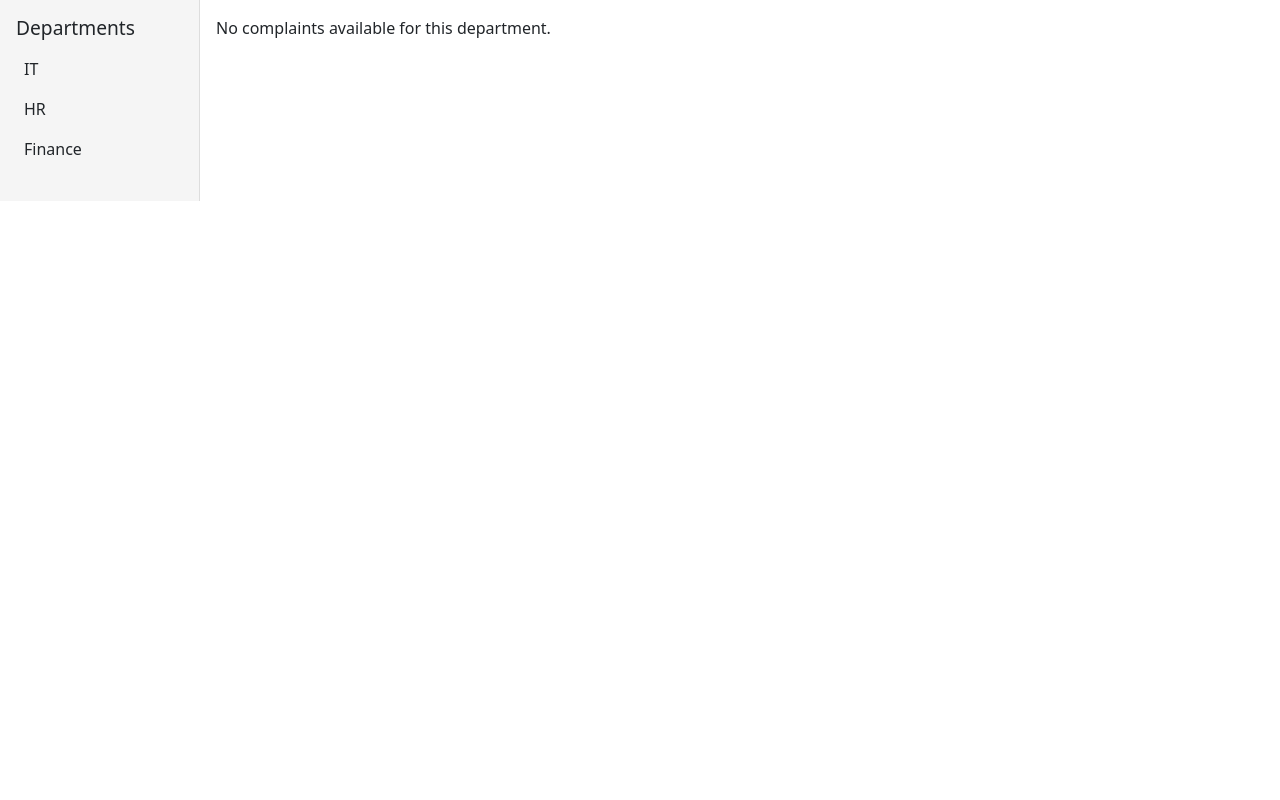
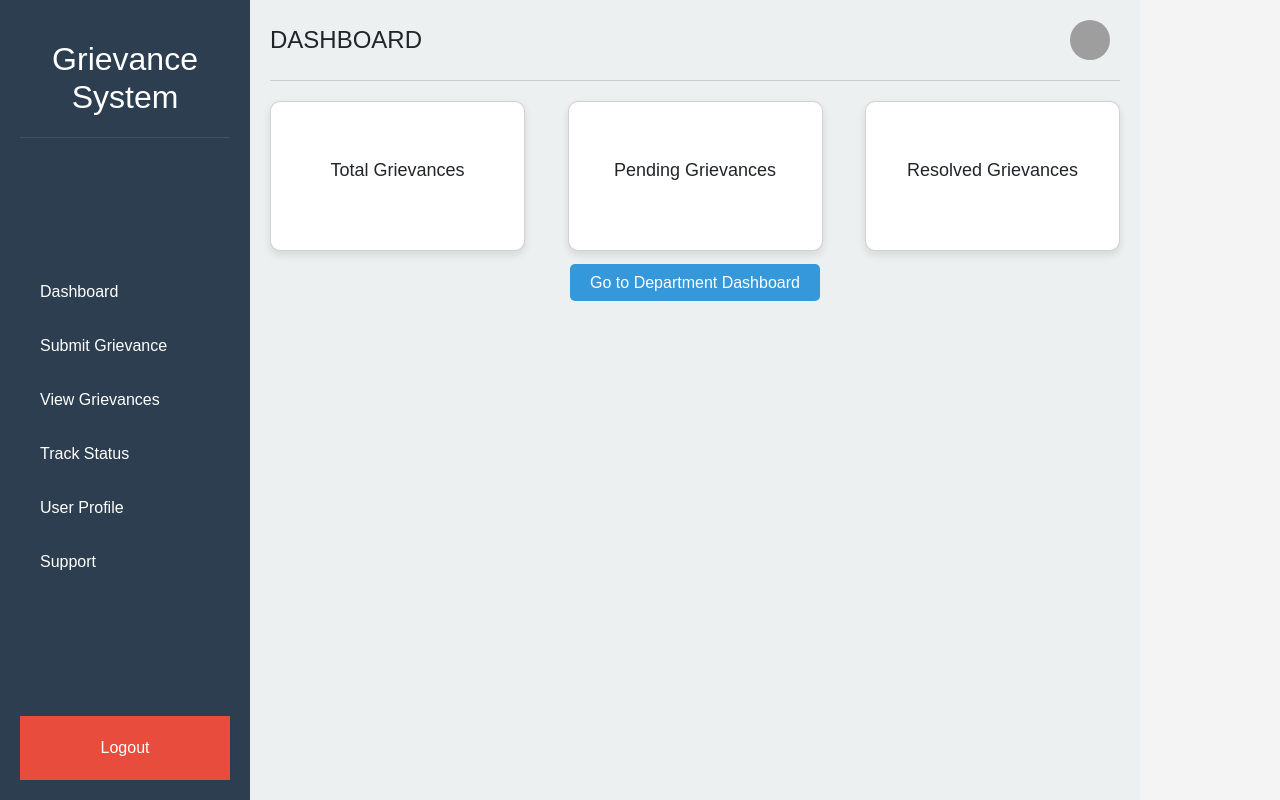
Before and after one commit to ananyabarik2002/GrievenceManagementSystem2024, an Angular app: page /admin-dashboard in a window 1280 px wide. Built offline with nearby package versions, Linux system fonts and the light colour scheme; grey boxes are pictures that could not be loaded.

Commit message:
made the admin dashbroad and added button for management

```diff
--- a/src/app/pages/admin-dashboard/admin-dashboard.component.css
+++ b/src/app/pages/admin-dashboard/admin-dashboard.component.css
@@ -1,40 +1,149 @@
-.dashboard {
-  display: flex;
+/* General Reset and Body Styles */
+* {
+  margin: 0;
+  padding: 0;
+  box-sizing: border-box;
 }
 
-.sidebar {
-  width: 200px;
-  padding: 1rem;
-  background-color: #f5f5f5;
-  border-right: 1px solid #ddd;
+body {
+  font-family: Arial, sans-serif;
+  background-color: #f4f4f4;
 }
 
-.sidebar h3 {
-  font-size: 1.2em;
-  margin-bottom: 0.5em;
+/* Container and Flex Layout */
+.container {
+  display: flex;
+  height: 100vh;
+}
+
+/* Sidebar Styles */
+.sidebar {
+  width: 250px;
+  background-color: #2C3E50;
+  color: white;
+  display: flex;
+  flex-direction: column;
+  justify-content: space-between;
+  padding: 20px;
+}
+
+.sidebar h2 {
+  text-align: center;
+  padding: 20px 0;
+  border-bottom: 1px solid rgba(255, 255, 255, 0.1);
 }
 
 .sidebar ul {
-  list-style-type: none;
-  padding: 0;
+  list-style: none;
+  padding: 20px;
 }
 
-.sidebar li {
-  padding: 0.5em;
-  cursor: pointer;
-  transition: background 0.3s;
+.sidebar ul li {
+  padding: 15px 0;
 }
 
-.sidebar li:hover {
-  background-color: #e0e0e0;
+.sidebar ul li a {
+  text-decoration: none;
+  color: white;
+  font-size: 16px;
+  display: block;
 }
 
-.content {
-  padding: 1rem;
-  flex: 1;
+.sidebar ul li a:hover {
+  background-color: #34495E;
+  padding-left: 10px;
+  transition: all 0.3s ease;
 }
 
-.content h3 {
-  font-size: 1.5em;
-  margin-bottom: 0.5em;
+.sidebar .logout {
+  text-align: center;
+  padding: 20px;
+  background-color: #E74C3C;
 }
+
+.sidebar .logout a {
+  color: white;
+  text-decoration: none;
+}
+
+/* Main Content Styles */
+.main-content {
+  flex-grow: 1;
+  padding: 20px;
+  background-color: #ecf0f1;
+}
+
+.main-header {
+  display: flex;
+  justify-content: space-between;
+  align-items: center;
+  padding-bottom: 20px;
+  border-bottom: 1px solid #ccc;
+}
+
+.main-header h1 {
+  font-size: 24px;
+}
+
+.main-header .profile {
+  display: flex;
+  align-items: center;
+}
+
+.main-header .profile img {
+  border-radius: 50%;
+  width: 40px;
+  height: 40px;
+  margin-right: 10px;
+}
+
+/* Dashboard Card Styles */
+.dashboard {
+  display: flex;
+  justify-content: space-between;
+  margin-top: 20px;
+}
+
+.card {
+  background-color: white;
+  padding: 20px;
+  border-radius: 10px;
+  box-shadow: 0 4px 8px rgba(0, 0, 0, 0.1);
+  width: 30%;
+  height: 150px; /* To make the card square */
+  display: flex;
+  flex-direction: column;
+  justify-content: center;
+  text-align: center;
+}
+
+.card h3 {
+  margin-bottom: 10px;
+  font-size: 18px;
+}
+
+.card p {
+  font-size: 24px;
+  font-weight: bold;
+  color: #2C3E50;
+}
+
+/* Department Button Styles */
+.department-btn {
+  text-align: center;
+  margin-top: 20px;
+}
+
+.department-btn a {
+  padding: 10px 20px;
+  background-color: #3498DB;
+  color: white;
+  text-decoration: none;
+  border-radius: 5px;
+  font-size: 16px;
+  transition: background-color 0.3s;
+}
+
+.department-btn a:hover {
+  background-color: #2980B9;
+}
--- a/src/app/pages/admin-dashboard/admin-dashboard.component.html
+++ b/src/app/pages/admin-dashboard/admin-dashboard.component.html
@@ -1,22 +1,60 @@
-<div class="dashboard">
-    <aside class="sidebar">
-      <h3>Departments</h3>
-      <ul>
-        <li *ngFor="let department of departments" (click)="selectDepartment(department)">
-          {{ department.name }}
-        </li>
-      </ul>
-    </aside>
+<!DOCTYPE html>
+<html lang="en">
+<head>
+    <meta charset="UTF-8">
+    <meta name="viewport" content="width=device-width, initial-scale=1.0">
+    <title>Grievance Management System - Dashboard</title>
+</head>
+<body>
 
-    <section class="content">
-      <h3 *ngIf="selectedDepartment">Complaints for {{ selectedDepartment.name }}</h3>
-      <ul *ngIf="selectedComplaints?.length; else noComplaints">
-        <li *ngFor="let complaint of selectedComplaints">
-          <!-- <strong>{{ complaint.title }}</strong>: {{ complaint.description }} -->
-        </li>
-      </ul>
-      <ng-template #noComplaints>
-        <p>No complaints available for this department.</p>
-      </ng-template>
-    </section>
-  </div>
+<div class="container">
+    <!-- Sidebar -->
+    <div class="sidebar">
+        <h2>Grievance System</h2>
+        <ul>
+            <li><a routerLink="/dashboard" routerLinkActive="active">Dashboard</a></li>
+            <li><a routerLink="/submit-grievance" routerLinkActive="active">Submit Grievance</a></li>
+            <li><a routerLink="/view-grievances" routerLinkActive="active">View Grievances</a></li>
+            <li><a routerLink="/track-status" routerLinkActive="active">Track Status</a></li>
+            <li><a routerLink="/profile" routerLinkActive="active">User Profile</a></li>
+            <li><a routerLink="/support" routerLinkActive="active">Support</a></li>
+        </ul>
+        <div class="logout">
+            <a routerLink="/login">Logout</a>
+        </div>
+    </div>
+
+    <!-- Main Content -->
+    <div class="main-content">
+        <div class="main-header">
+            <h1 id="DashboardTitle">DASHBOARD</h1>
+            <div class="profile">
+                <img src="https://encrypted-tbn0.gstatic.com/images?q=tbn:ANd9GcTagAUI2PiSNsfW-nF3bM8SmhNtuKw3WWOAQQ&s" alt="Profile">
+            </div>
+        </div>
+
+        <!-- Dashboard Cards -->
+        <div class="dashboard">
+            <div class="card">
+                <h3>Total Grievances</h3>
+                <p>{{ totalGrievances }}</p>
+            </div>
+            <div class="card">
+                <h3>Pending Grievances</h3>
+                <p>{{ pendingGrievances }}</p>
+            </div>
+            <div class="card">
+                <h3>Resolved Grievances</h3>
+                <p>{{ resolvedGrievances }}</p>
+            </div>
+        </div>
+
+        <!-- Department Button -->
+        <div class="department-btn">
+            <a routerLink="/department-dashboard">Go to Department Dashboard</a>
+        </div>
+    </div>
+</div>
+
+</body>
+</html>
--- a/src/app/pages/admin-dashboard/admin-dashboard.component.ts
+++ b/src/app/pages/admin-dashboard/admin-dashboard.component.ts
@@ -1,5 +1,18 @@
 import { Component } from '@angular/core';
 import { CommonModule } from '@angular/common';
+
+interface Department {
+  id: number;
+  name: string;
+}
+
+interface Complaint {
+  id: number;
+  title: string;
+  description: string;
+  departmentId: number;
+  status: string;
+}
 
 @Component({
     selector: 'app-admin-dashboard',
@@ -9,27 +22,29 @@ import { CommonModule } from '@angular/common';
     styleUrls: ['./admin-dashboard.component.css']
 })
 export class AdminDashboardComponent {
-  departments = [
+    totalGrievances = "";
+    pendingGrievances = "";
+    resolvedGrievances = "";
+
+    departments: Department[] = [
         { id: 1, name: 'IT' },
         { id: 2, name: 'HR' },
-    { id: 3, name: 'Finance' },
-    // Add more departments as needed
+        { id: 3, name: 'Finance' }
     ];
 
-  complaints = [
-    { id: 1, title: 'Login Issue', description: 'Cannot login to portal', departmentId: 1 },
-    { id: 2, title: 'Payroll Delay', description: 'Salary delayed this month', departmentId: 2 },
-    { id: 3, title: 'System Error', description: 'Software crash during usage', departmentId: 1 },
-    // Add more complaints as needed
+    complaints: Complaint[] = [
+        { id: 1, title: 'Login Issue', description: 'Cannot login to portal', departmentId: 1, status: 'Pending' },
+        { id: 2, title: 'Payroll Delay', description: 'Salary delayed this month', departmentId: 2, status: 'Resolved' },
+        { id: 3, title: 'System Error', description: 'Software crash during usage', departmentId: 1, status: 'Pending' }
     ];
 
-  selectedDepartment?: { id: number; name: string };
-  selectedComplaints = [];
+    selectedDepartment?: Department;
+    selectedComplaints: Complaint[] = [];
 
-  selectDepartment(department: { id: number; name: string }): void {
+    selectDepartment(department: Department): void {
         this.selectedDepartment = department;
-    // this.selectedComplaints = this.complaints.filter(
-    //   complaint => complaint.departmentId === department.id
-    // );
+        this.selectedComplaints = this.complaints.filter(
+            complaint => complaint.departmentId === department.id
+        );
     }
 }
```
Lines whose indentation alone changed are shown as unchanged.
